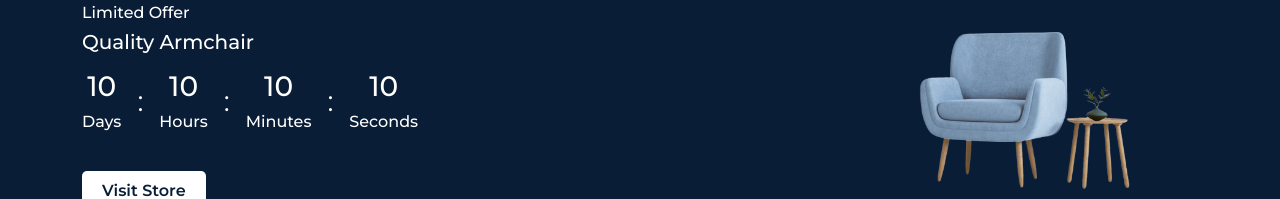
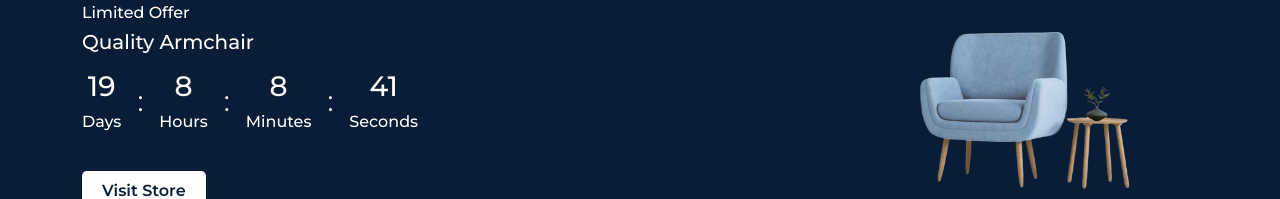
Before and after one commit to homie43/ecom-shop, a React (Create React App) app: page /home in a window 1280 px wide. Shown: the part 1203-1402 px from the top of the page. Built offline with nearby package versions, Linux system fonts and the light colour scheme.

Commit message:
Clock completed

```diff
--- a/src/UI/Clock.jsx
+++ b/src/UI/Clock.jsx
@@ -1,11 +1,46 @@
 import React from "react";
 
 const Clock = () => {
+  const [days, setDays] = React.useState();
+  const [hours, setHours] = React.useState();
+  const [minutes, setMinutes] = React.useState();
+  const [seconds, setSeconds] = React.useState();
+
+  let interval;
+
+  const countDown = () => {
+    const dedline = new Date("Jan 25, 2023").getTime();
+
+    interval = setInterval(() => {
+      const now = new Date().getTime();
+      const different = dedline - now;
+
+      const days = Math.floor(different / (1000 * 60 * 60 * 24));
+      const hours = Math.floor(
+        (different % (1000 * 60 * 60 * 24)) / (1000 * 60 * 60)
+      );
+      const minutes = Math.floor((different % (1000 * 60 * 60)) / (1000 * 60));
+      const seconds = Math.floor((different % (1000 * 60)) / 1000);
+
+      if (interval < 0) clearInterval(interval.current);
+      else {
+        setDays(days);
+        setHours(hours);
+        setMinutes(minutes);
+        setSeconds(seconds);
+      }
+    });
+  };
+
+  React.useEffect(() => {
+    countDown();
+  });
+
   return (
     <div className="clock__wrapper d-flex align-items-center gap-3">
       <div className="clock__data d-flex align-items-center gap-3">
         <div className="text-center">
-          <h1 className="text-white fs-3 mb-2">10</h1>
+          <h1 className="text-white fs-3 mb-2">{days}</h1>
           <h5 className="text-white fs-6">Days</h5>
         </div>
         <span className="text-white fs-3">:</span>
@@ -13,7 +48,7 @@
 
       <div className="clock__data d-flex align-items-center gap-3">
         <div className="text-center">
-          <h1 className="text-white fs-3 mb-2">10</h1>
+          <h1 className="text-white fs-3 mb-2">{hours}</h1>
           <h5 className="text-white fs-6">Hours</h5>
         </div>
         <span className="text-white fs-3">:</span>
@@ -21,7 +56,7 @@
 
       <div className="clock__data d-flex align-items-center gap-3">
         <div className="text-center">
-          <h1 className="text-white fs-3 mb-2">10</h1>
+          <h1 className="text-white fs-3 mb-2">{minutes}</h1>
           <h5 className="text-white fs-6">Minutes</h5>
         </div>
         <span className="text-white fs-3">:</span>
@@ -29,7 +64,7 @@
 
       <div className="clock__data d-flex align-items-center gap-3">
         <div className="text-center">
-          <h1 className="text-white fs-3 mb-2">10</h1>
+          <h1 className="text-white fs-3 mb-2">{seconds}</h1>
           <h5 className="text-white fs-6">Seconds</h5>
         </div>
       </div>
```
